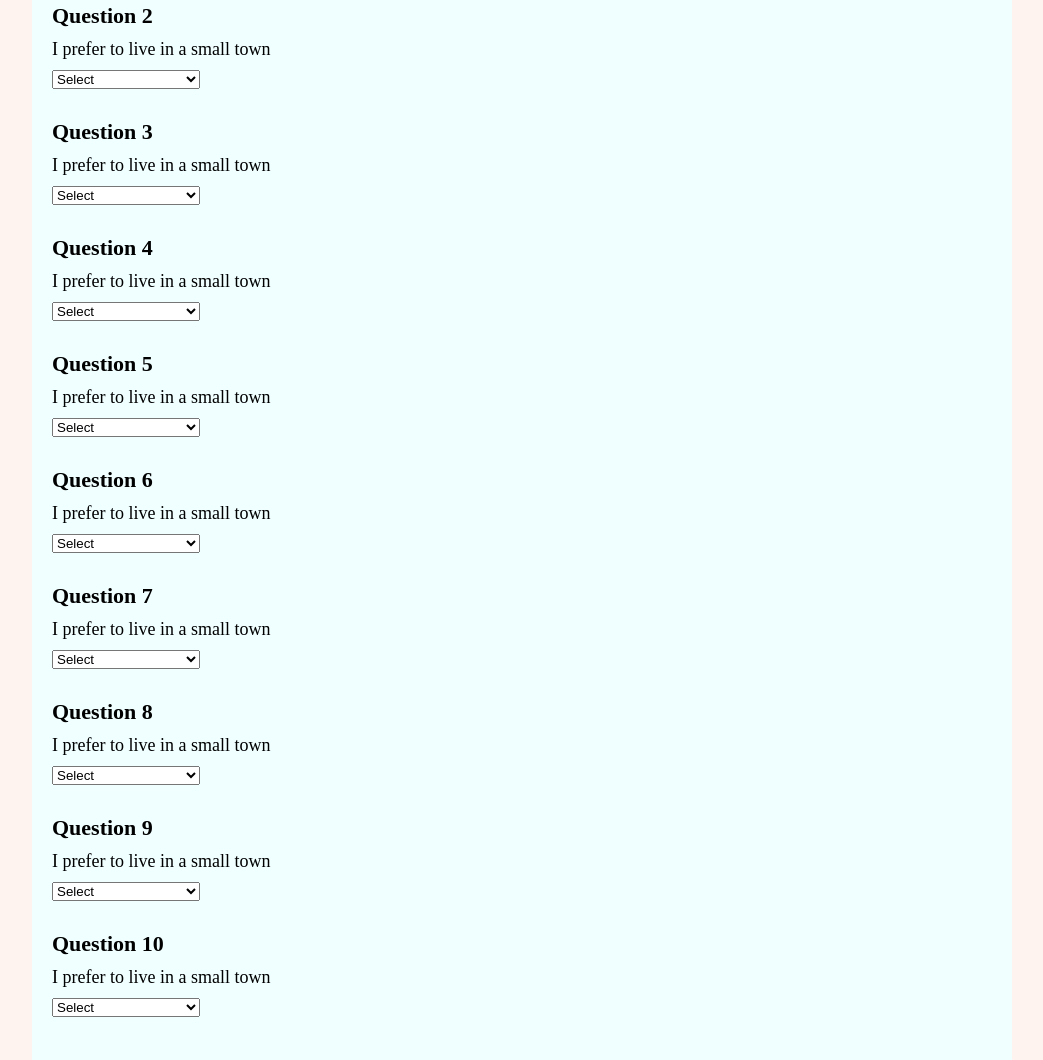
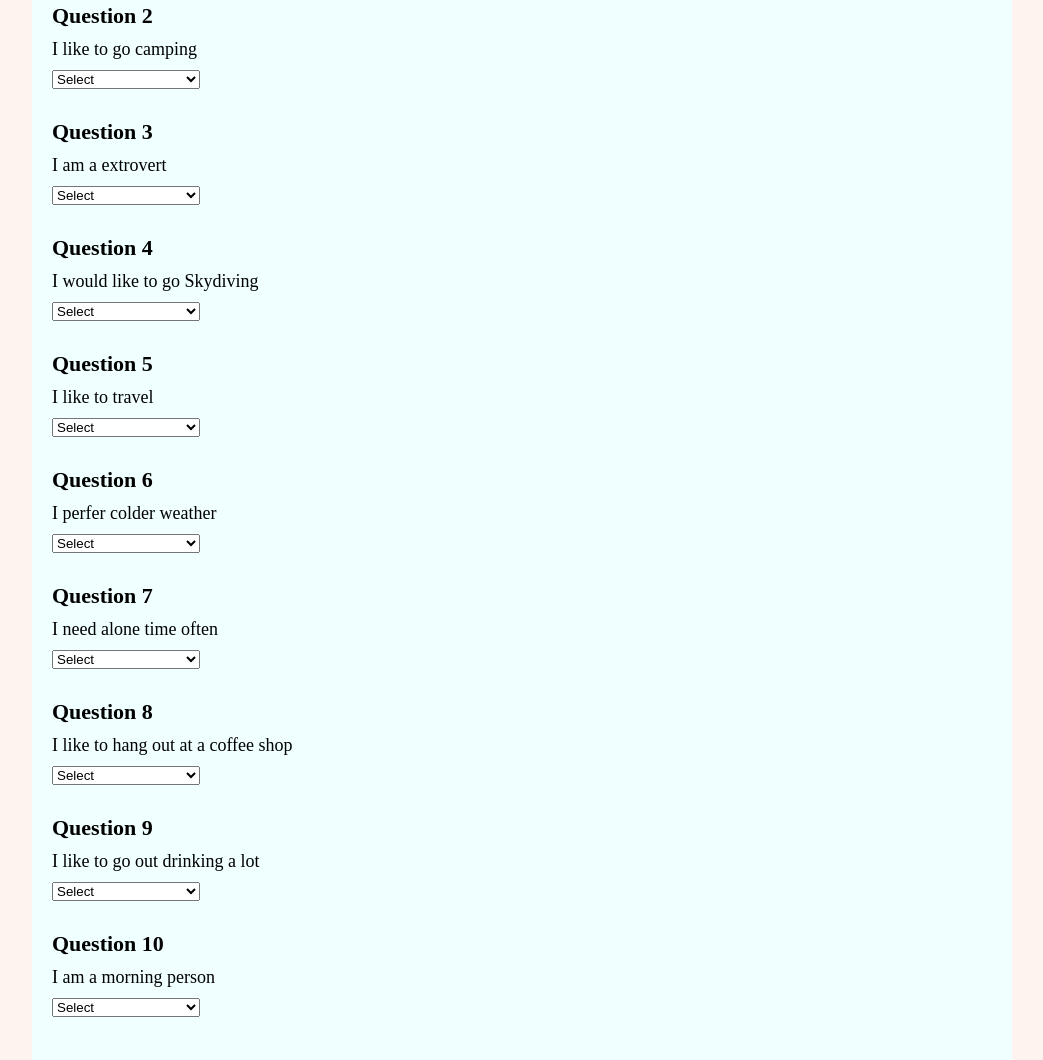
Before and after one commit to armjim14/friendsFinder, a website: page app/public/questions.html in a window 1280 px wide. Shown: the part 369-1429 px from the top of the page, without its empty margins (118-1161 px from the left). Drawn offline with nearby package versions, Linux system fonts and the light colour scheme.

Commit message:
changed the questions

```diff
--- a/app/data/friends.js
+++ b/app/data/friends.js
@@ -12,8 +12,8 @@ module.exports = update;
 
 var friendsList = [
     {
-        name: "kyle",
-        photo: "https://d2gg9evh47fn9z.cloudfront.net/800px_COLOURBOX38503500.jpg",
+        name: "Anna",
+        photo: "https://i.pinimg.com/736x/63/f9/11/63f91182663fbbef31761bfca9aff2e8.jpg",
         score: [
             1, 1, 1,
             1, 1, 1,
--- a/app/public/logic.js
+++ b/app/public/logic.js
@@ -100,6 +100,7 @@ function afterGet(info){
 }
 
 function forResult(info){
+    console.log(info);
     $("#winner").text(info[0].name);
     $("#pic").attr("src", info[0].url)
 }
--- a/app/public/questions.html
+++ b/app/public/questions.html
@@ -41,7 +41,7 @@
             </div>
             <div class="qu">
                 <h4> Question 2 </h4>
-                <p> I prefer to live in a small town </p>
+                <p> I like to go camping </p>
                 <select id="a2">
                     <option value="0">Select</option>
                     <option value="1">1 (Strongly Disagree)</option>
@@ -53,7 +53,7 @@
             </div>
             <div class="qu">
                 <h4> Question 3 </h4>
-                <p> I prefer to live in a small town </p>
+                <p> I am a extrovert </p>
                 <select id="a3">
                     <option value="0">Select</option>
                     <option value="1">1 (Strongly Disagree)</option>
@@ -65,7 +65,7 @@
             </div>
             <div class="qu">
                 <h4> Question 4 </h4>
-                <p> I prefer to live in a small town </p>
+                <p> I would like to go Skydiving </p>
                 <select id="a4">
                     <option value="0">Select</option>
                     <option value="1">1 (Strongly Disagree)</option>
@@ -77,7 +77,7 @@
             </div>
             <div class="qu">
                 <h4> Question 5 </h4>
-                <p> I prefer to live in a small town </p>
+                <p> I like to travel </p>
                 <select id="a5">
                     <option value="0">Select</option>
                     <option value="1">1 (Strongly Disagree)</option>
@@ -89,7 +89,7 @@
             </div>
             <div class="qu">
                 <h4> Question 6 </h4>
-                <p> I prefer to live in a small town </p>
+                <p> I perfer colder weather </p>
                 <select id="a6">
                     <option value="0">Select</option>
                     <option value="1">1 (Strongly Disagree)</option>
@@ -101,7 +101,7 @@
             </div>
             <div class="qu">
                 <h4> Question 7 </h4>
-                <p> I prefer to live in a small town </p>
+                <p> I need alone time often </p>
                 <select id="a7">
                     <option value="0">Select</option>
                     <option value="1">1 (Strongly Disagree)</option>
@@ -113,7 +113,7 @@
             </div>
             <div class="qu">
                 <h4> Question 8 </h4>
-                <p> I prefer to live in a small town </p>
+                <p> I like to hang out at a coffee shop </p>
                 <select id="a8">
                     <option value="0">Select</option>
                     <option value="1">1 (Strongly Disagree)</option>
@@ -125,7 +125,7 @@
             </div>
             <div class="qu">
                 <h4> Question 9 </h4>
-                <p> I prefer to live in a small town </p>
+                <p> I like to go out drinking a lot </p>
                 <select id="a9">
                     <option value="0">Select</option>
                     <option value="1">1 (Strongly Disagree)</option>
@@ -137,7 +137,7 @@
             </div>
             <div class="qu">
                 <h4> Question 10 </h4>
-                <p> I prefer to live in a small town </p>
+                <p> I am a morning person </p>
                 <select id="ax">
                     <option value="0">Select</option>
                     <option value="1">1 (Strongly Disagree)</option>
```
